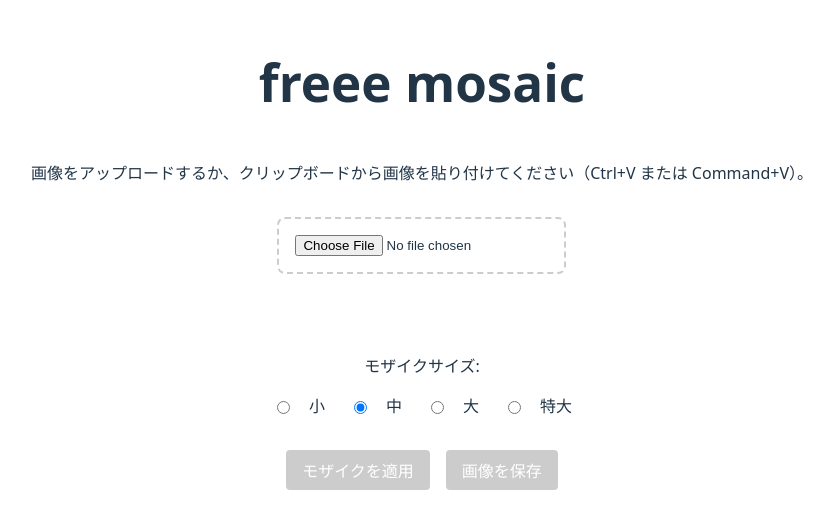
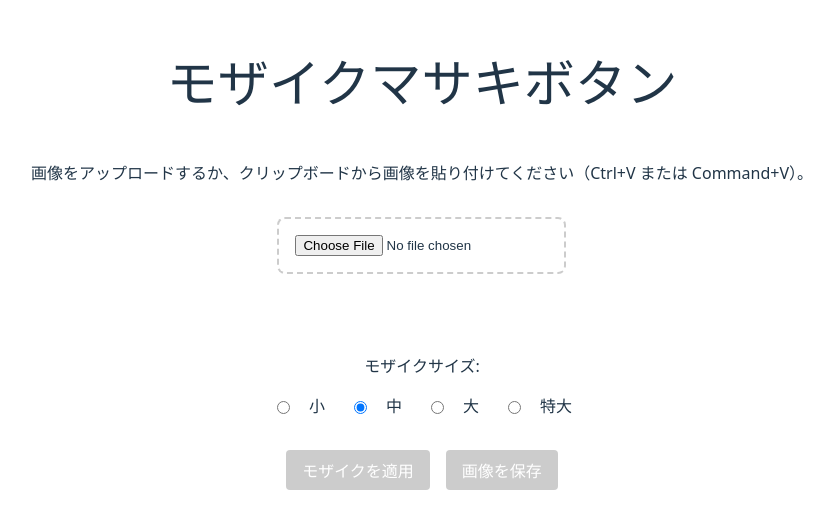
Before and after one commit to PlusF/make-it-mosaicked, a React (Vite) app: page / in a window 1280 px wide. Shown: the part 129-658 px from the top of the page, without its empty margins (218-1052 px from the left). Built offline with nearby package versions, Linux system fonts and the light colour scheme.

Commit message:
🚚 Rename to モザイクマサキボタン

```diff
--- a/index.html
+++ b/index.html
@@ -4,7 +4,7 @@
     <meta charset="UTF-8" />
     <link rel="icon" type="image/svg+xml" href="/icon.png" />
     <meta name="viewport" content="width=device-width, initial-scale=1.0" />
-    <title>freee mosaic</title>
+    <title>モザイクマサキボタン</title>
   </head>
   <body>
     <div id="root"></div>
--- a/src/App.tsx
+++ b/src/App.tsx
@@ -298,7 +298,7 @@ function App() {
 
   return (
     <div className="app">
-      <h1>freee mosaic</h1>
+      <h1>モザイクマサキボタン</h1>
       <div className="controls">
         <div className="instructions">
           <p>
```
Also changed, not shown: public/icon.png.
